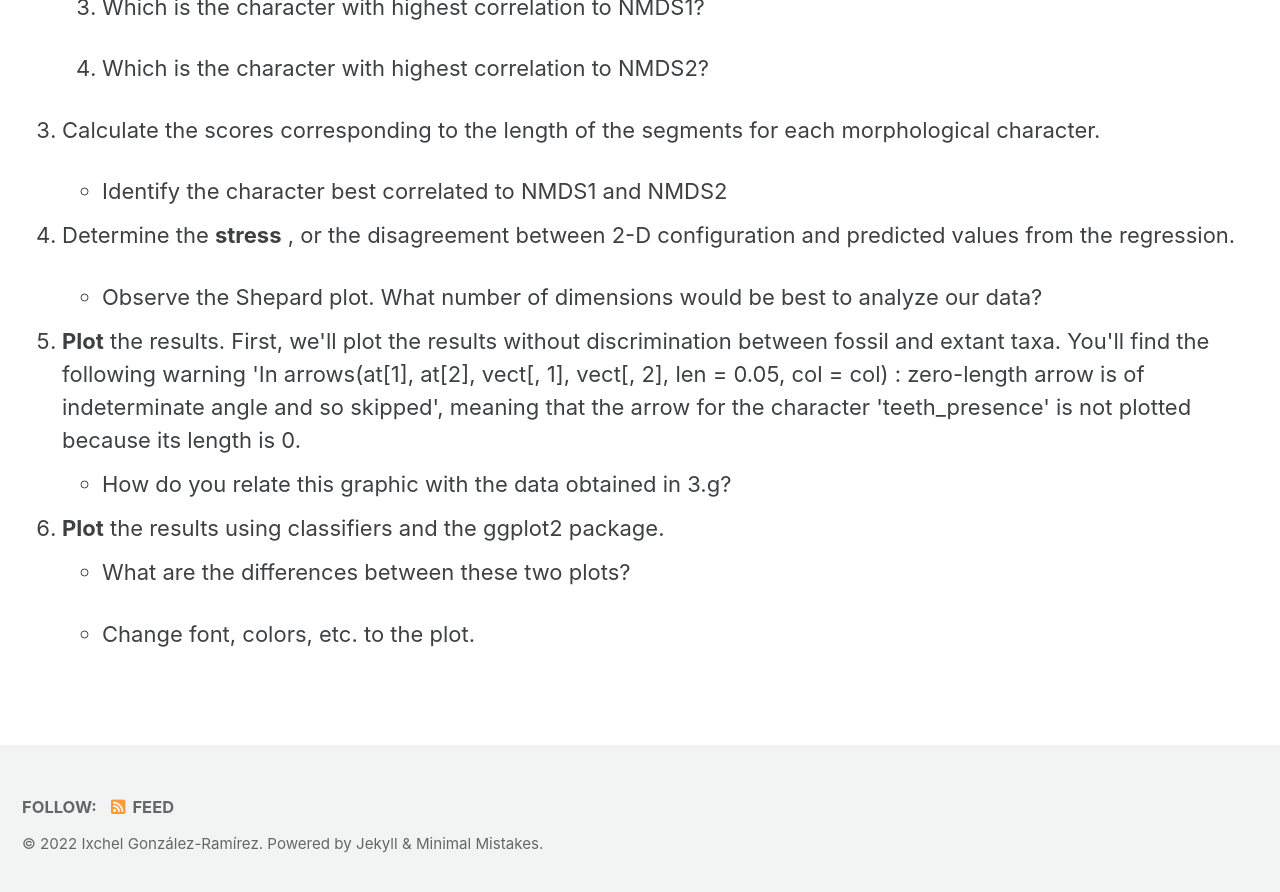
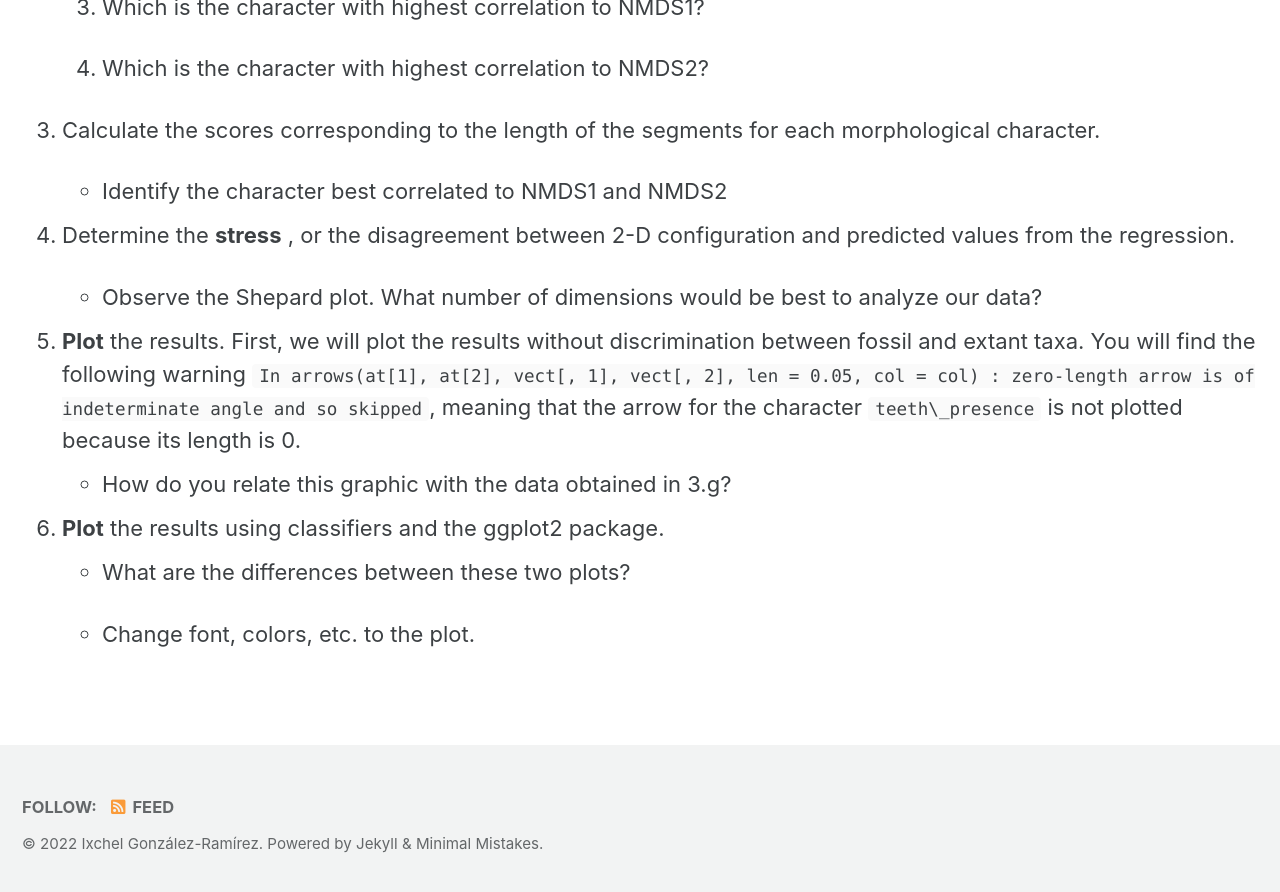
Before and after one commit to ixchelgzlzr/TED_and_Paleobotany, a Jekyll site: the page built from NMDS_tutorial.md, in a window 1280 px wide and 900 px high, scrolled down 4587 px. Shown: the top 892 px of the window. Built offline with Jekyll 4.4.1, drawn with Linux system fonts in a browser that asks for light colours; cached includes are drawn as plain includes; our own code applies the rules of GitHub Pages for plain Markdown files.

Commit message:
fixing some typos'

```diff
--- a/NMDS_tutorial.md
+++ b/NMDS_tutorial.md
@@ -138,7 +138,7 @@ This tutorial is an introduction for NMDS analysis in R to assess the similarity
 
       - Observe the Shepard plot. What number of dimensions would be best to analyze our data?
 
-  9. **Plot** the results. First, we&#39;ll plot the results without discrimination between fossil and extant taxa. You&#39;ll find the following warning &#39;In arrows(at[1], at[2], vect[, 1], vect[, 2], len = 0.05, col = col) : zero-length arrow is of indeterminate angle and so skipped&#39;, meaning that the arrow for the character &#39;teeth\_presence&#39; is not plotted because its length is 0.
+  9. **Plot** the results. First, we will plot the results without discrimination between fossil and extant taxa. You will find the following warning `In arrows(at[1], at[2], vect[, 1], vect[, 2], len = 0.05, col = col) : zero-length arrow is of indeterminate angle and so skipped`, meaning that the arrow for the character `teeth\_presence` is not plotted because its length is 0.
       - How do you relate this graphic with the data obtained in 3.g?
 
   10. **Plot** the results using classifiers and the ggplot2 package.
```
